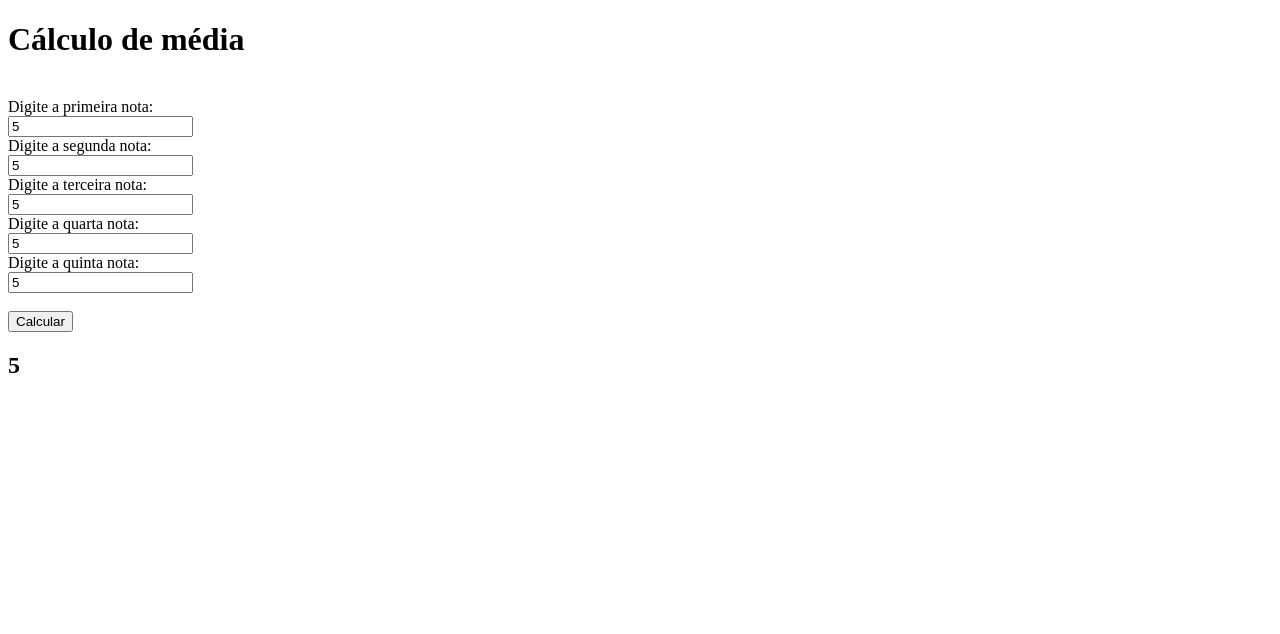
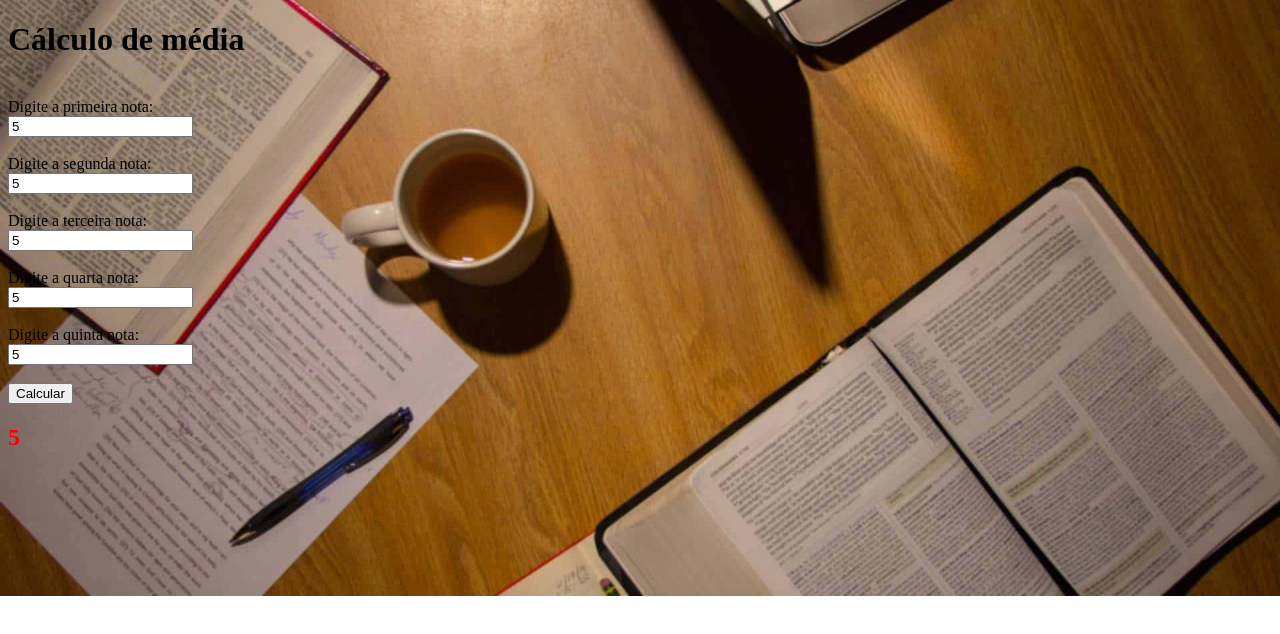
Before and after one commit to eduarda-fenerich/sala07-tds, a plain HTML site: page exercício01/media.html in a window 1280 px wide. Both pictures are taken after typing "5", "5", "5", "5", "5" into the empty fields and a click on the button "Calcular". Drawn offline with Linux system fonts and the light colour scheme.

Commit message:
Add files via upload

```diff
--- a/exercício01/media.html
+++ b/exercício01/media.html
@@ -4,18 +4,19 @@
     <meta charset="UTF-8">
     <meta name="viewport" content="width=device-width, initial-scale=1.0">
     <title>media</title>
+    <link rel="stylesheet" href="mediaStyle.css">
 </head>
-<body>
+<body class="background">
     <h1>Cálculo de média</h1>
     <br>
     <label for="n10">Digite a primeira nota:</label><br>
-    <input type="number" id="n10"><br>
+    <input type="number" id="n10"><br><br>
     <label for="n11">Digite a segunda nota:</label><br>
-    <input type="number" id="n11"><br>
+    <input type="number" id="n11"><br><br>
     <label for="n12">Digite a terceira nota:</label><br>
-    <input type="number" id="n12"><br>
+    <input type="number" id="n12"><br><br>
     <label for="n13">Digite a quarta nota:</label><br>
-    <input type="number" id="n13"><br>
+    <input type="number" id="n13"><br><br>
     <label for="n14">Digite a quinta nota:</label><br>
     <input type="number" id="n14"><br><br>
     <button onclick="media()">Calcular</button>
--- /dev/null
+++ b/exercício01/mediaStyle.css
@@ -0,0 +1,6 @@
+.background{
+    background-image: url('./images/png.jpg');
+    background-repeat: no-repeat;
+    background-size: cover;
+    background-position: center;
+}
--- a/exercício01/script.js
+++ b/exercício01/script.js
@@ -42,6 +42,23 @@ function media(){
     var numero14 = parseFloat(document.getElementById("n14").value)
     var resposta = document.getElementById("respMedia")
     resposta.textContent = (numero10 + numero11 + numero12 + numero13 + numero14) / 5
+    var media = (numero10 + numero11 + numero12 + numero13 + numero14) / 5
+    if(media >= 7){
+        resposta.style.color = 'green'
+    }else{
+        resposta.style.color = 'red'
+    }
 
 
 }
+
+//arrow function
+//const media = () => {
+    //var numero10 = parseFloat(document.getElementById('n10').value)
+    //var numero11 = parseFloat(document.getElementById('n11').value)
+    //var numero12 = parseFloat(document.getElementById('n12').value)
+   //var numero13 = parseFloat(document.getElementById('n13').value)
+    //var numero14 = parseFloat(document.getElementById('n14').value)
+    //var respMedia = document.getElementById('media')
+    //respMedia = (numero10 + numero11 + numero12 + numero13 + numero14) / 5
+//}
--- a/exercício01/sub.css
+++ /dev/null
@@ -1,3 +0,0 @@
-body{
-
-}
```
Also changed, not shown: exercício01/images/png.jpg (added).
